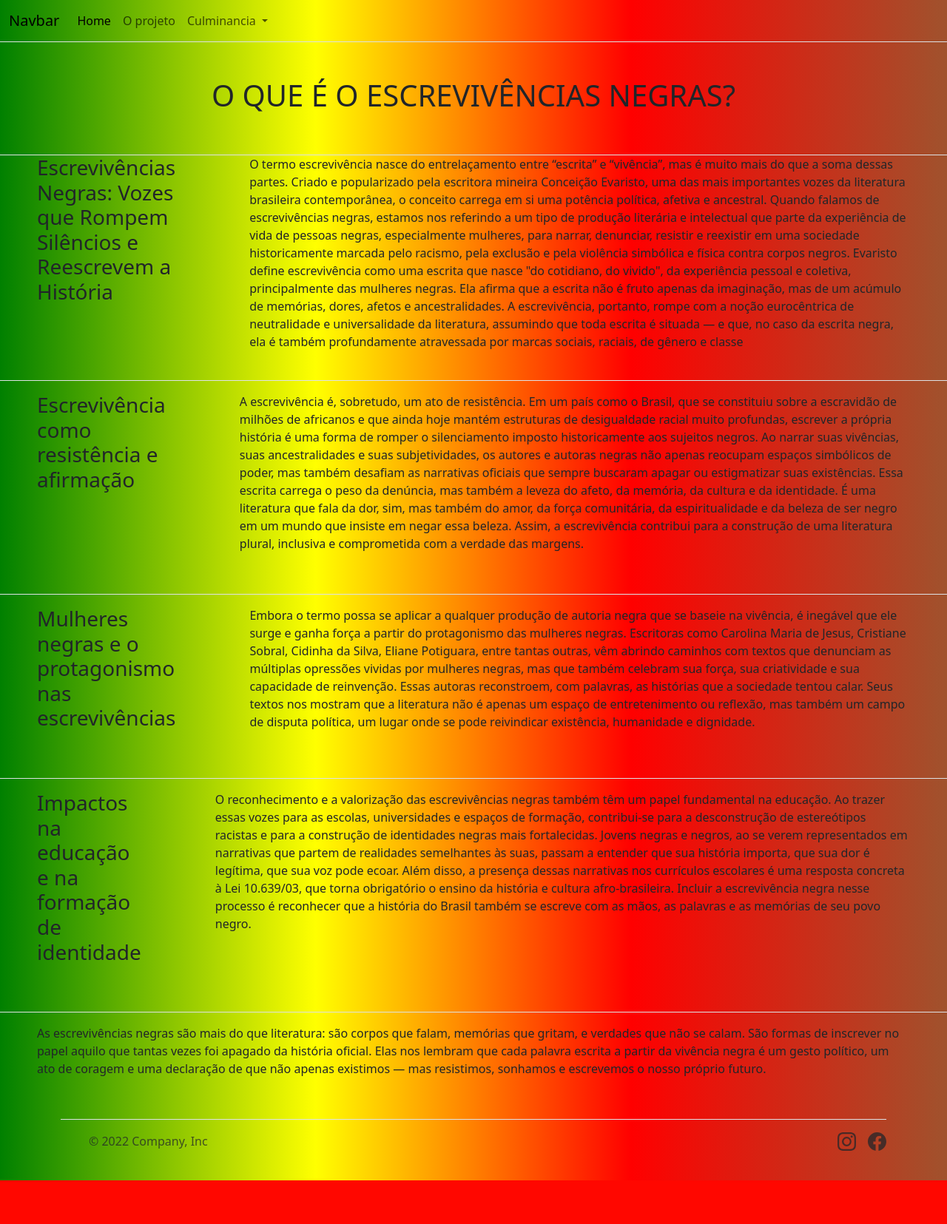
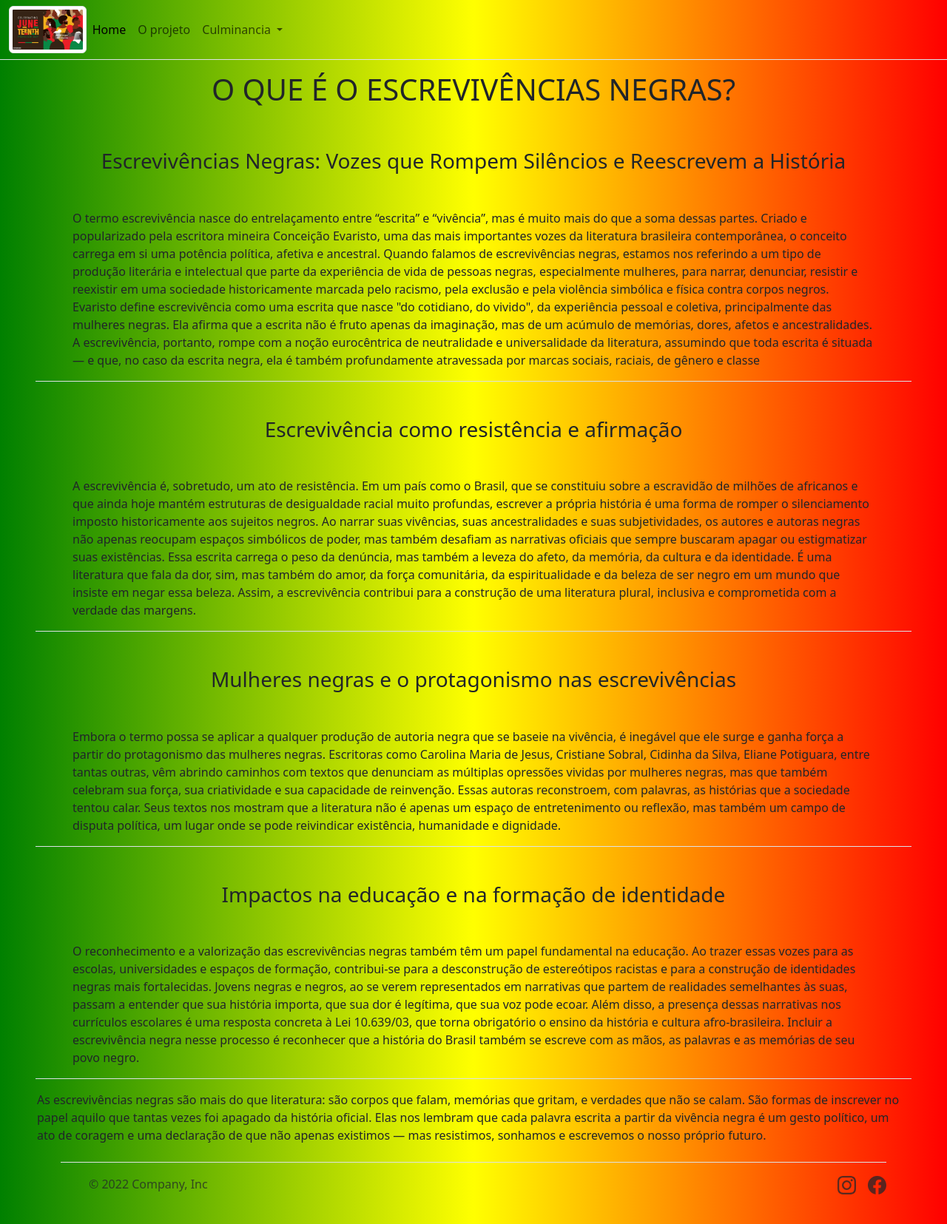
Before and after one commit to gaaahbriel/escrevivencias, a PHP site: page /assets/project/project.html in a window 1280 px wide. Shown: the whole page at 74% size. Before the commit the page ends 1596 px from the top, so only its background shows below. Run offline with PHP 8.4, Linux system fonts and the light colour scheme.

Commit message:
ajustes em projetos

```diff
--- a/assets/css/styles.css
+++ b/assets/css/styles.css
@@ -5,12 +5,10 @@
 }
 
 body {
-    background: linear-gradient(to left,#A0522D, #FF0000, #FFFF00, #008000);
-
+    background: linear-gradient(to left, #FF0000, #FFFF00, #008000);
     font-family: "Roboto";
 }
 
 p{
-    display: flex;
-    margin: 50px;
+        margin: 50px;
 }
--- a/assets/culminancia/2022.html
+++ b/assets/culminancia/2022.html
@@ -9,9 +9,11 @@
     <link href="https://fonts.googleapis.com/css2?family=Play:wght@400;700&family=Poppins:ital,wght@0,100;0,200;0,300;0,400;0,500;0,600;0,700;0,800;0,900;1,100;1,200;1,300;1,400;1,500;1,600;1,700;1,800;1,900&family=Roboto:ital,wght@0,100..900;1,100..900&display=swap" rel="stylesheet">
 </head>
 <body>
-    <nav class="navbar navbar-expand-lg border-bottom">
+    <nav class="navbar navbar-expand-lg border-bottom my-3">
         <div class="container-fluid">
-            <a href="" class="navbar-brand">Navbar</a>
+            <div class="col-xs-1 col-md-1">
+                    <img src="../image/foto.jpg" class="img-thumbnail" alt="">
+            </div>
             <div class="collapse navbar-collapse">
                 <ul class="navbar-nav me-auto mb-2 mb-lg-0">
                     <li class="nav-item">
--- a/assets/culminancia/2023.html
+++ b/assets/culminancia/2023.html
@@ -9,9 +9,11 @@
     <link href="https://fonts.googleapis.com/css2?family=Play:wght@400;700&family=Poppins:ital,wght@0,100;0,200;0,300;0,400;0,500;0,600;0,700;0,800;0,900;1,100;1,200;1,300;1,400;1,500;1,600;1,700;1,800;1,900&family=Roboto:ital,wght@0,100..900;1,100..900&display=swap" rel="stylesheet">
 </head>
 <body>
-    <nav class="navbar navbar-expand-lg border-bottom">
+    <nav class="navbar navbar-expand-lg border-bottom my-3">
         <div class="container-fluid">
-            <a href="" class="navbar-brand">Navbar</a>
+            <div class="col-xs-1 col-md-1">
+                    <img src="../image/foto.jpg" class="img-thumbnail" alt="">
+            </div>
             <div class="collapse navbar-collapse">
                 <ul class="navbar-nav me-auto mb-2 mb-lg-0">
                     <li class="nav-item">
--- a/assets/culminancia/2024.html
+++ b/assets/culminancia/2024.html
@@ -9,9 +9,11 @@
     <link href="https://fonts.googleapis.com/css2?family=Play:wght@400;700&family=Poppins:ital,wght@0,100;0,200;0,300;0,400;0,500;0,600;0,700;0,800;0,900;1,100;1,200;1,300;1,400;1,500;1,600;1,700;1,800;1,900&family=Roboto:ital,wght@0,100..900;1,100..900&display=swap" rel="stylesheet">
 </head>
 <body>
-    <nav class="navbar navbar-expand-lg border-bottom">
+    <nav class="navbar navbar-expand-lg border-bottom my-3">
         <div class="container-fluid">
-            <a href="" class="navbar-brand">Navbar</a>
+            <div class="col-xs-1 col-md-1">
+                    <img src="../image/foto.jpg" class="img-thumbnail" alt="">
+            </div>
             <div class="collapse navbar-collapse">
                 <ul class="navbar-nav me-auto mb-2 mb-lg-0">
                     <li class="nav-item">
--- a/assets/project/project.html
+++ b/assets/project/project.html
@@ -11,7 +11,9 @@
 <body>
     <nav class="navbar navbar-expand-lg border-bottom">
         <div class="container-fluid">
-            <a href="" class="navbar-brand">Navbar</a>
+            <div class="col-xs-1 col-md-1">
+                    <img src="../image/foto.jpg" class="img-thumbnail" alt="">
+            </div>
             <div class="collapse navbar-collapse">
                 <ul class="navbar-nav me-auto mb-2 mb-lg-0">
                     <li class="nav-item">
@@ -36,39 +38,39 @@
     </nav>
 
 
-    <div class="d-flex justify-content-center my-5">
+    <div class="d-flex justify-content-center my-3">
         <h1>O QUE É O ESCREVIVÊNCIAS NEGRAS?</h1> <br><br>
     </div>
 
-    <div class="d-flex justify-content-center border-top">
-        <h3><p>Escrevivências Negras: Vozes que Rompem Silêncios e Reescrevem a História</p></h3>
+    <div class="my-3 border-bottom mx-5">
+        <h3 class="d-flex justify-content-center my-5">Escrevivências Negras: Vozes que Rompem Silêncios e Reescrevem a História</h3>
 
         <p>O termo escrevivência nasce do entrelaçamento entre “escrita” e “vivência”, mas é muito mais do que a soma dessas partes. Criado e popularizado pela escritora mineira Conceição Evaristo, uma das mais importantes vozes da literatura brasileira contemporânea, o conceito carrega em si uma potência política, afetiva e ancestral. Quando falamos de escrevivências negras, estamos nos referindo a um tipo de produção literária e intelectual que parte da experiência de vida de pessoas negras, especialmente mulheres, para narrar, denunciar, resistir e reexistir em uma sociedade historicamente marcada pelo racismo, pela exclusão e pela violência simbólica e física contra corpos negros.
 Evaristo define escrevivência como uma escrita que nasce "do cotidiano, do vivido", da experiência pessoal e coletiva, principalmente das mulheres negras. Ela afirma que a escrita não é fruto apenas da imaginação, mas de um acúmulo de memórias, dores, afetos e ancestralidades. A escrevivência, portanto, rompe com a noção eurocêntrica de neutralidade e universalidade da literatura, assumindo que toda escrita é situada — e que, no caso da escrita negra, ela é também profundamente atravessada por marcas sociais, raciais, de gênero e classe</p>
     </div>
 
-    <div class="d-flex justify-content-center py-3 my-4 border-top">
-        <h3><p>Escrevivência como resistência e afirmação</p></h3>
+    <div class="my-3 border-bottom mx-5">
+        <h3 class="d-flex justify-content-center my-5">Escrevivência como resistência e afirmação</h3>
 
         <p>A escrevivência é, sobretudo, um ato de resistência. Em um país como o Brasil, que se constituiu sobre a escravidão de milhões de africanos e que ainda hoje mantém estruturas de desigualdade racial muito profundas, escrever a própria história é uma forma de romper o silenciamento imposto historicamente aos sujeitos negros. Ao narrar suas vivências, suas ancestralidades e suas subjetividades, os autores e autoras negras não apenas reocupam espaços simbólicos de poder, mas também desafiam as narrativas oficiais que sempre buscaram apagar ou estigmatizar suas existências.
 Essa escrita carrega o peso da denúncia, mas também a leveza do afeto, da memória, da cultura e da identidade. É uma literatura que fala da dor, sim, mas também do amor, da força comunitária, da espiritualidade e da beleza de ser negro em um mundo que insiste em negar essa beleza. Assim, a escrevivência contribui para a construção de uma literatura plural, inclusiva e comprometida com a verdade das margens.</p>
     </div>
 
-    <div class="d-flex justify-content-center py-3 my-4 border-top">
-        <h3><p>Mulheres negras e o protagonismo nas escrevivências</p></h3>
+    <div class="my-3 border-bottom mx-5">
+        <h3 class="d-flex justify-content-center my-5">Mulheres negras e o protagonismo nas escrevivências</h3>
 
         <p>Embora o termo possa se aplicar a qualquer produção de autoria negra que se baseie na vivência, é inegável que ele surge e ganha força a partir do protagonismo das mulheres negras. Escritoras como Carolina Maria de Jesus, Cristiane Sobral, Cidinha da Silva, Eliane Potiguara, entre tantas outras, vêm abrindo caminhos com textos que denunciam as múltiplas opressões vividas por mulheres negras, mas que também celebram sua força, sua criatividade e sua capacidade de reinvenção.
 Essas autoras reconstroem, com palavras, as histórias que a sociedade tentou calar. Seus textos nos mostram que a literatura não é apenas um espaço de entretenimento ou reflexão, mas também um campo de disputa política, um lugar onde se pode reivindicar existência, humanidade e dignidade.</p>
     </div>
 
-    <div class="d-flex justify-content-center py-3 my-4 border-top">
-        <h3><p>Impactos na educação e na formação de identidade</p></h3>
+    <div class="my-3 border-bottom mx-5">
+        <h3 class="d-flex justify-content-center my-5">Impactos na educação e na formação de identidade</h3>
 
         <p>O reconhecimento e a valorização das escrevivências negras também têm um papel fundamental na educação. Ao trazer essas vozes para as escolas, universidades e espaços de formação, contribui-se para a desconstrução de estereótipos racistas e para a construção de identidades negras mais fortalecidas. Jovens negras e negros, ao se verem representados em narrativas que partem de realidades semelhantes às suas, passam a entender que sua história importa, que sua dor é legítima, que sua voz pode ecoar.
 Além disso, a presença dessas narrativas nos currículos escolares é uma resposta concreta à Lei 10.639/03, que torna obrigatório o ensino da história e cultura afro-brasileira. Incluir a escrevivência negra nesse processo é reconhecer que a história do Brasil também se escreve com as mãos, as palavras e as memórias de seu povo negro.</p>
     </div>
 
-    <div class="d-flex justify-content-center py-3 my-4 border-top">
+    <div class="my-3">
         <p>As escrevivências negras são mais do que literatura: são corpos que falam, memórias que gritam, e verdades que não se calam. São formas de inscrever no papel aquilo que tantas vezes foi apagado da história oficial. Elas nos lembram que cada palavra escrita a partir da vivência negra é um gesto político, um ato de coragem e uma declaração de que não apenas existimos — mas resistimos, sonhamos e escrevemos o nosso próprio futuro.</p>
     </div>
 
--- a/index.html
+++ b/index.html
@@ -11,7 +11,9 @@
 <body>
     <nav class="navbar navbar-expand-lg my-3">
         <div class="container-fluid">
-            <a href="" class="navbar-brand">Navbar</a>
+            <div class="col-xs-1 col-md-1">
+                <img src="assets/image/foto.jpg" class="img-thumbnail" alt="">
+            </div>
             <div class="collapse navbar-collapse">
                 <ul class="navbar-nav me-auto mb-2 mb-lg-0">
                     <li class="nav-item">
```
